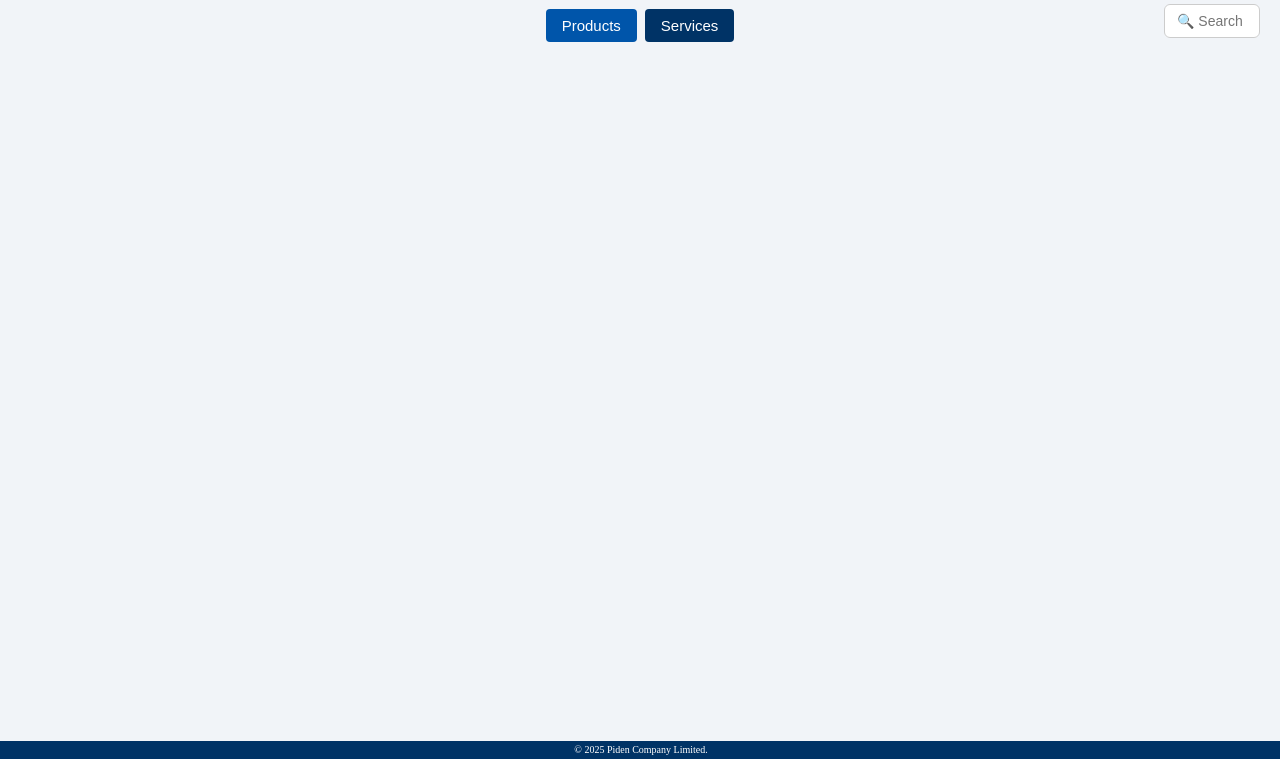
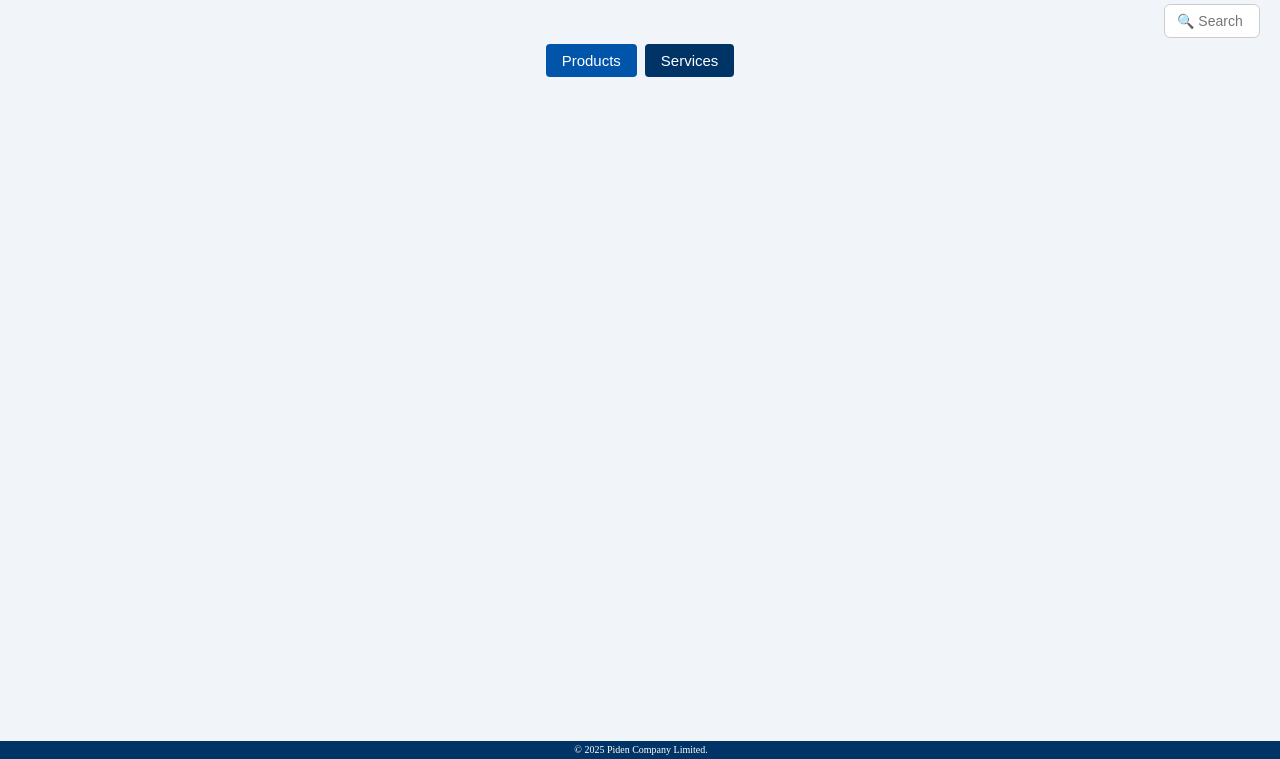
Before and after one commit to den7yvon/POS-SHOP-1, a plain HTML site: page dashboard.html in a window 1280 px wide. Shown: the part 41-800 px from the top of the page. Drawn offline with nearby package versions, Linux system fonts and the light colour scheme; no server answers; sample sign-in values are in the browser's storage.

Commit message:
Update dashboard.html

```diff
--- a/dashboard.html
+++ b/dashboard.html
@@ -62,7 +62,7 @@
 
     .user-dropdown button:hover {background-color: #0055aa;}
 
-    .main-content {margin-top: 30px; padding: 20px;}
+    .main-content {margin-top: 65px; padding: 20px;}
 
     .foot {width: 100%; background-color: #003366; color: white; text-align: center; padding: 2px 1px;
       position: fixed; bottom: 0; left: 0; font-size: 10px;}
```
